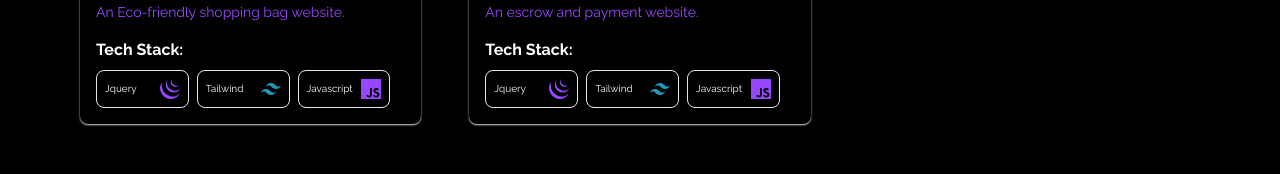
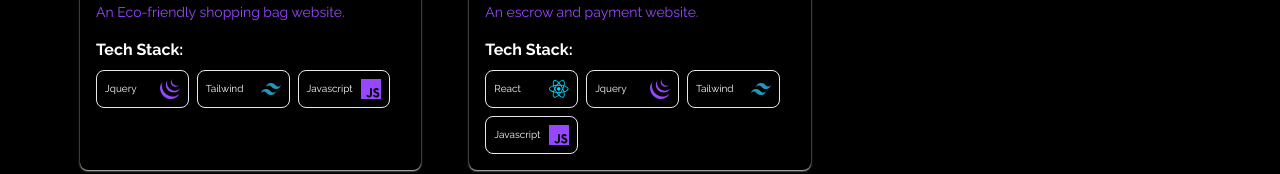
Before and after one commit to Issiedoesit/issie, a React (Vite) app: page / in a window 1280 px wide. Shown: the part 6762-6936 px from the top of the page. Built offline with nearby package versions, Linux system fonts and the light colour scheme; a web font is replaced by a local one.

Commit message:
Update ProjectsData.js

```diff
--- a/src/data/ProjectsData.js
+++ b/src/data/ProjectsData.js
@@ -117,18 +117,23 @@ const ProjectsData = [
     type:'professional',
     image: "https://res.cloudinary.com/issie/image/upload/v1680651815/Portfolio/Pandascrow-landing_nstsb8.jpg",
     techStack: [
+             {
+                id: 1,
+                name: "React",
+                icon:"/assets/media/icons/react.svg"
+            },
             {
-                id: 1,
+                id: 2,
                 name: "Jquery",
                 icon:"/assets/media/icons/jquery.svg"
             },
             {
-                id: 2,
+                id: 3,
                 name: "Tailwind",
                 icon:"/assets/media/icons/tailwind.svg"
             },
             {
-                id: 3,
+                id: 4,
                 name: "Javascript",
                 icon:"/assets/media/icons/js.svg"
             }
```
